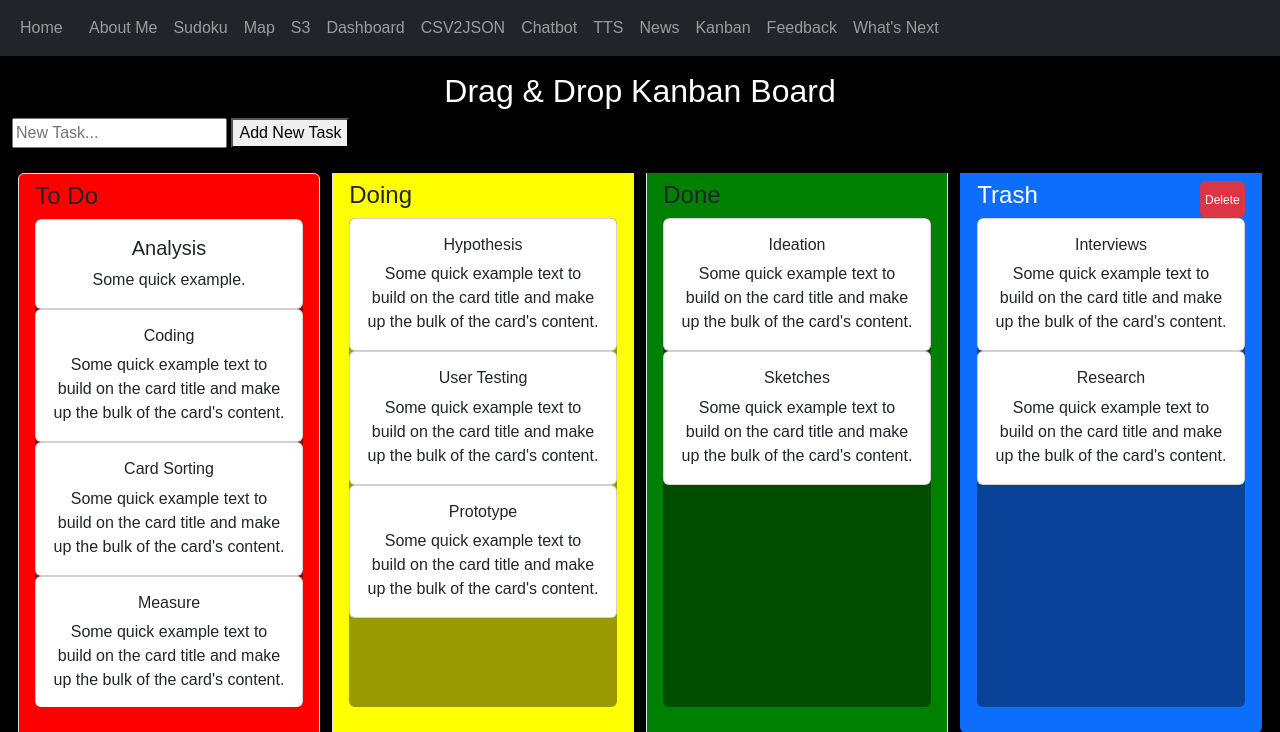
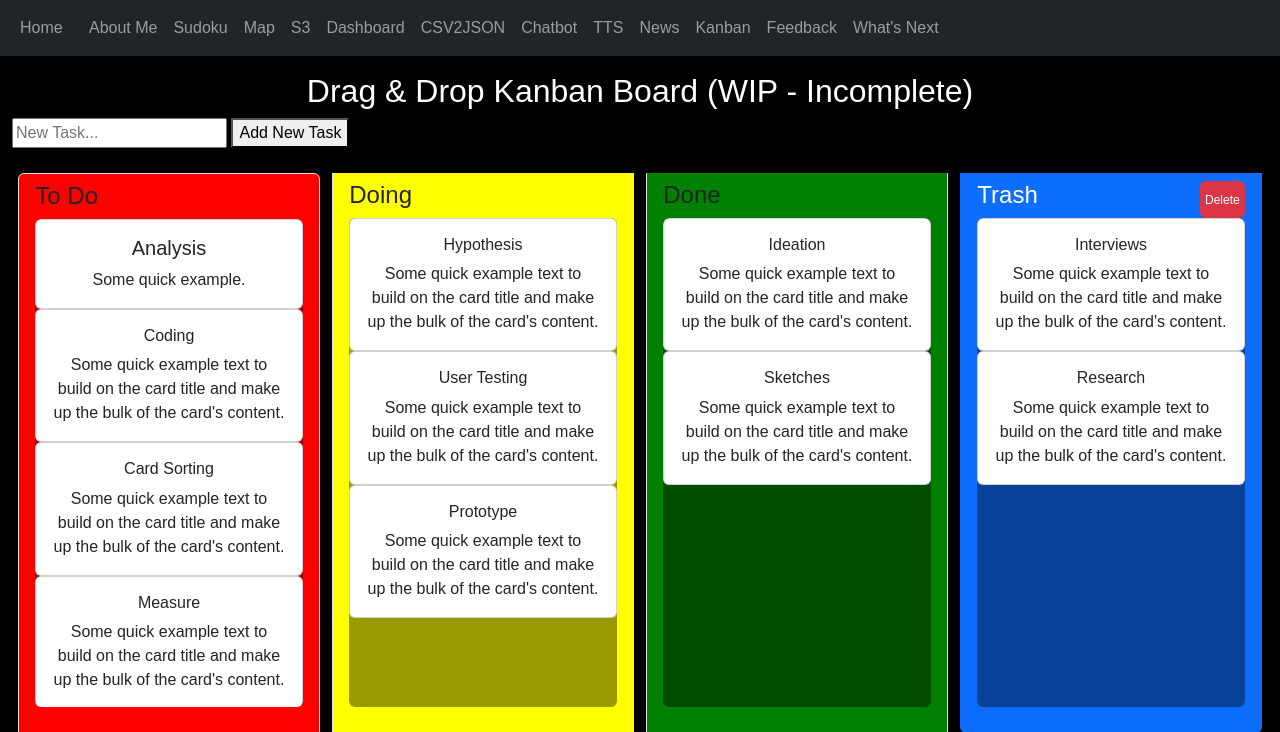
Before and after one commit to WayneBruton/flaskPersonal, a Flask app: page /kanban in a window 1280 px wide. Shown: the top 732 px of the page. Run offline with Flask 3, Linux system fonts and the light colour scheme; parts of the project's set-up code (start-up, migrations or seed data) failed here and were passed over; some libraries are stand-ins or nearby versions.

Commit message:
2023/10/04B

```diff
--- a/website/templates/kanban.html
+++ b/website/templates/kanban.html
@@ -5,7 +5,7 @@
 {% block content %}
 <header>
 	<br><br><br>
-	<h2 class="text-center" style="color: white;"><span>Drag & Drop Kanban Board</span></h2>
+	<h2 class="text-center" style="color: white;"><span>Drag & Drop Kanban Board (WIP - Incomplete)</span></h2>
 </header>
 
 <div class="add-task-container">
```
